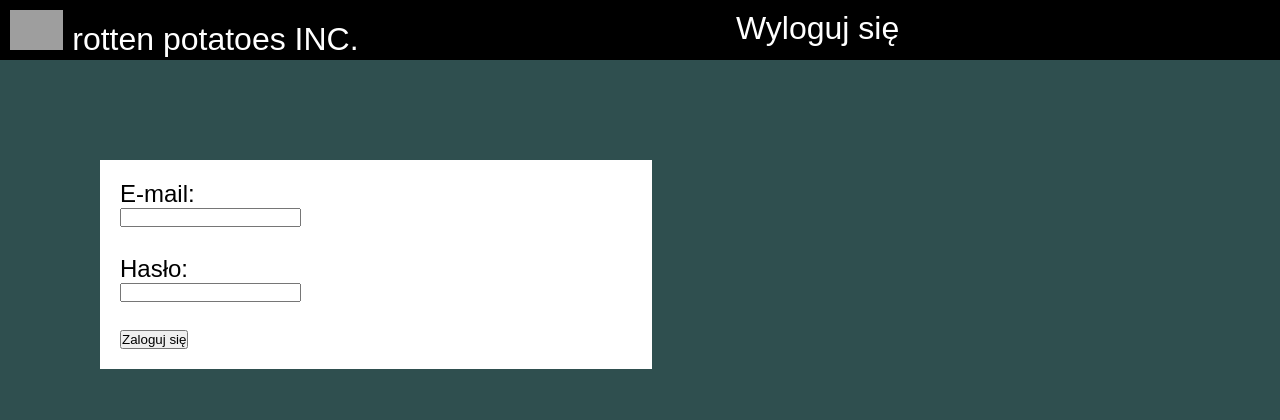
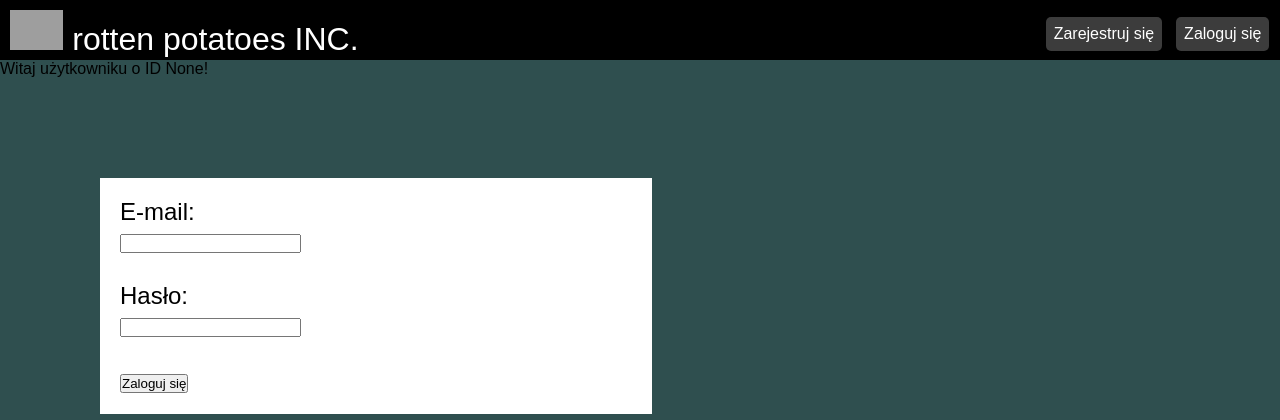
Before and after one commit to SzyKowalewski/RSWTA, a Django app: page /login/ in a window 1280 px wide. Shown: the top 420 px of the page. Run offline with Django 5.2, Linux system fonts and the light colour scheme; grey boxes are pictures that could not be loaded.

Commit message:
minor changes

```diff
--- a/mainapp/static/base.css
+++ b/mainapp/static/base.css
@@ -28,6 +28,7 @@ footer {
     background-color: rgb(60,60,60);
     padding: 8px;
     border-radius: 5px;
+    color: white;
 }
 
 .button:hover {
--- /dev/null
+++ b/mainapp/static/login_register.css
@@ -0,0 +1,7 @@
+.login_menu {
+    padding: 20px;
+    background-color: white;
+    margin: 100px;
+    font-size: 1.5em;
+    width: 40vw;
+}
--- a/mainapp/templates/base.html
+++ b/mainapp/templates/base.html
@@ -9,6 +9,7 @@
     <link rel="stylesheet" href="../static/base.css">
     <link rel="stylesheet" href="../static/home.css">
     <link rel="stylesheet" href="../static/movie_info.css">
+    <link rel="stylesheet" href="../static/login_register.css">
 </head>
 <body>
 <header>
@@ -17,14 +18,18 @@
     rotten potatoes INC.
     </a>
 
-    {% if user %}
-        <a href="{% url 'logout' %}">Wyloguj się</a>
-    {% else %}
+    {% if user.id is None %}
         <a href="/login" class="button">Zaloguj się</a>
         <a href="/register" class="button">Zarejestruj się</a>
+    {% else %}
+        <a href="{% url 'logout' %}" class="button">Wyloguj się</a>
+        <a href="/user" class="button">Wyświetl swoje konto</a>
     {% endif %}
 
 </header>
+{% if user %}
+    <p>Witaj użytkowniku o ID {{ user.id }}!</p>
+{% endif %}
 {% block content %}
 {% endblock %}
 <footer>
--- a/mainapp/templates/home.html
+++ b/mainapp/templates/home.html
@@ -3,9 +3,6 @@
    main site
 {% endblock %}
 {% block content %}
-    {% if user %}
-      <p>Witaj użytkowniku o ID {{ user.id }}!</p>
-   {% endif %}
     <div class="search-bar">
         <form method="get">
             <select name="kategoria">
--- a/mainapp/templates/login.html
+++ b/mainapp/templates/login.html
@@ -1,15 +1,6 @@
-<style>
-   .login_menu {
-      padding: 20px;
-      background-color: white;
-      margin: 100px;
-      font-size: 1.5em;
-      width: 40vw;
-   }
-</style>
 {% extends "base.html" %}
 {% block title %}
-   main site
+   Login to site
 {% endblock %}
 {% block content %}
 <div class="login_menu">
--- a/mainapp/urls.py
+++ b/mainapp/urls.py
@@ -1,7 +1,7 @@
 from django.contrib import admin
 from django.urls import path
 from mainapp import views
-from .views import widok_home, details_view, login_view, register_view
+from .views import widok_home, details_view, login_view, register_view, user_account_view
 
 urlpatterns = [
     path('admin/', admin.site.urls),
@@ -9,6 +9,7 @@ urlpatterns = [
     path("info/", details_view, name="movie_info"),
     path('login/', login_view, name="login"),
     path('register/', register_view, name="register"),
+    path('user/', user_account_view, name="user"),
     path('RSWTA/', views.BaseView.as_view(), name='RSWTA'),  # imo już można wyjebać, bo mamy podpięty base do reszty
     path('logout/', views.logout_view, name='logout'),
 ]
--- a/mainapp/views.py
+++ b/mainapp/views.py
@@ -75,9 +75,15 @@ def register_view(request):
     else:
         return render(request, 'register.html')
 
+
+def user_account_view(request):
+    return render(request, 'user_account.html')
+
+
 def logout_view(request):
     logout(request)
     return redirect('home')
 
+
 class BaseView(generic.base.TemplateView):
     template_name = "base.html"
```
Also changed, not shown: mainapp/templates/register.html (+2 -11 lines), mainapp/templates/user_account.html (added, +7 -0 lines).
